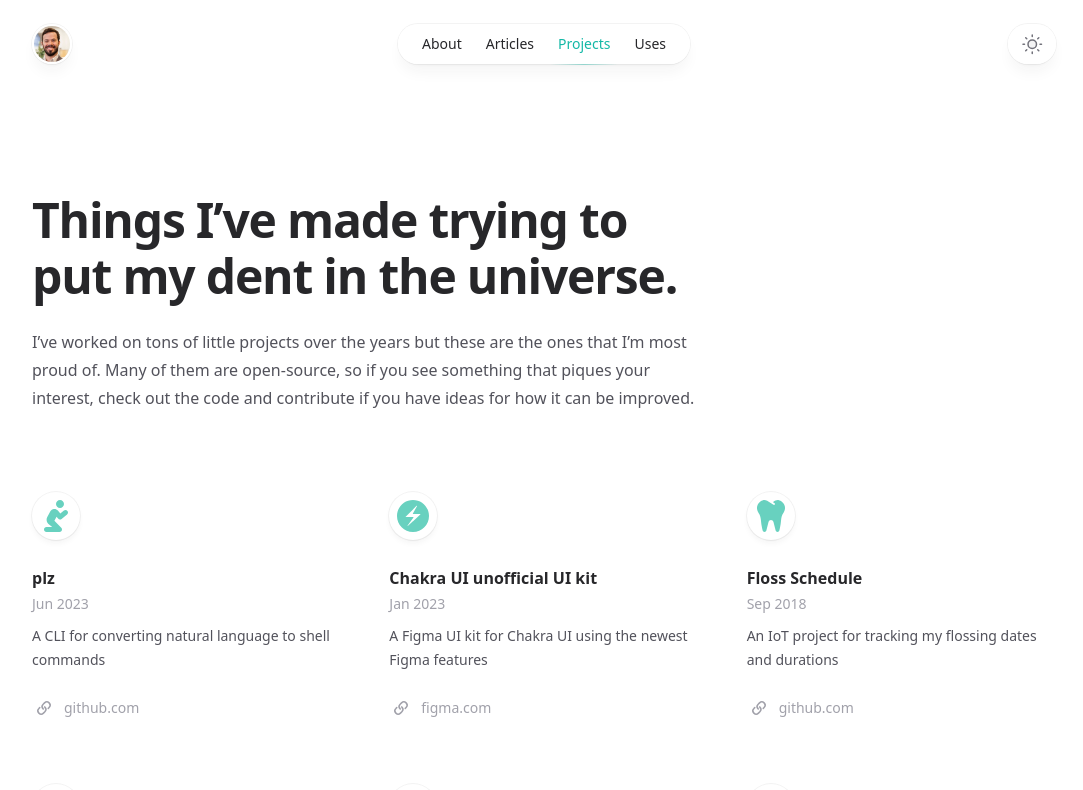
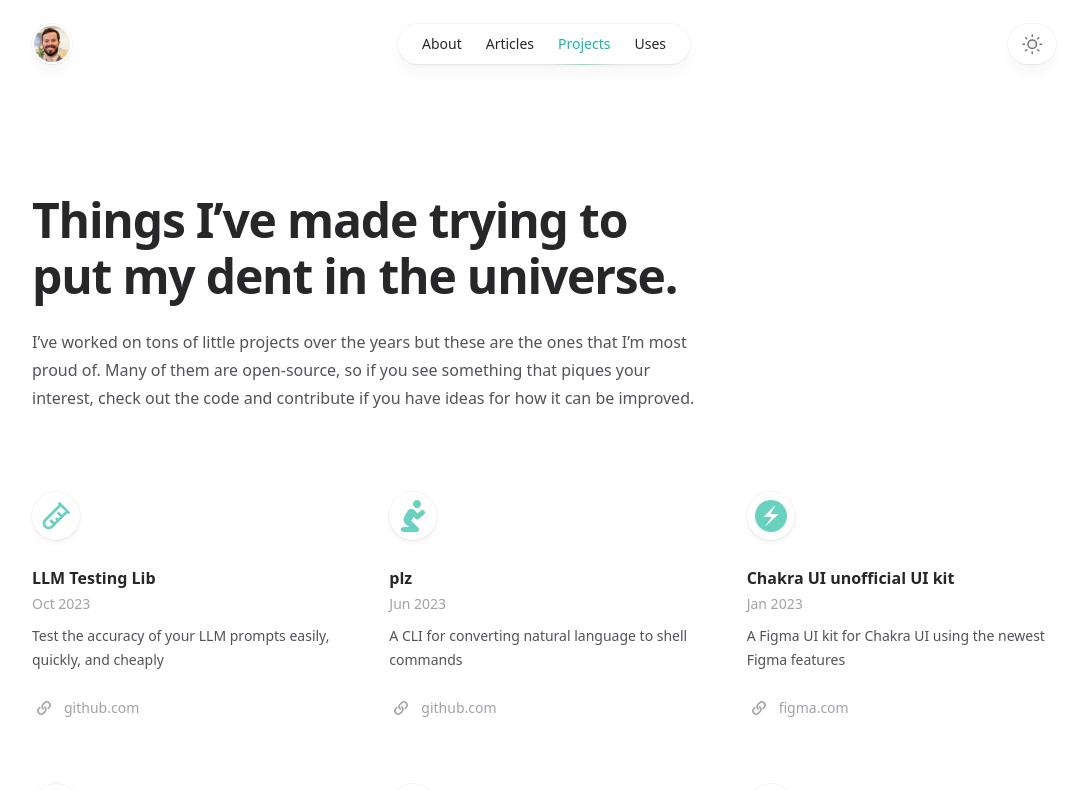
Before and after one commit to rgpass/gerrypasscom, a Next.js app: page /projects in a window 1280 px wide. Shown: the top 790 px of the page, without its empty margins (96-1179 px from the left). Built offline with nearby package versions, Linux system fonts and the light colour scheme; no server answers.

Commit message:
Add LLM Testing Lib to projects

```diff
--- a/src/app/projects/page.tsx
+++ b/src/app/projects/page.tsx
@@ -6,6 +6,7 @@
 import logoChakra from '@/images/logos/chakra.svg'
 import logoFlossSchedule from '@/images/logos/tooth.svg'
 import logoLocation from '@/images/logos/location.svg'
+import logoLlmTestingLib from '@/images/logos/llm-testing-lib.svg'
 import logoPray from '@/images/logos/pray.svg'
 import logoSchool from '@/images/logos/school.svg'
 import logoSmile from '@/images/logos/smile.svg'
@@ -13,6 +14,17 @@
 import { formatMonth } from '@/lib/formatDate'
 
 const projects = [
+  {
+    name: 'LLM Testing Lib',
+    date: '2023-10',
+    description:
+      'Test the accuracy of your LLM prompts easily, quickly, and cheaply',
+    link: {
+      href: 'https://github.com/rgpass/llm-testing-lib',
+      label: 'github.com',
+    },
+    logo: logoLlmTestingLib,
+  },
   {
     name: 'plz',
     date: '2023-06',
```
Also changed, not shown: src/images/logos/llm-testing-lib.svg (added).
